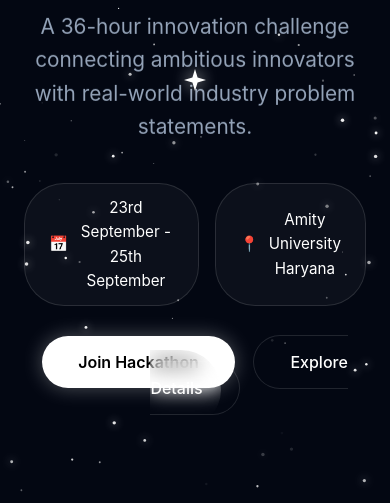
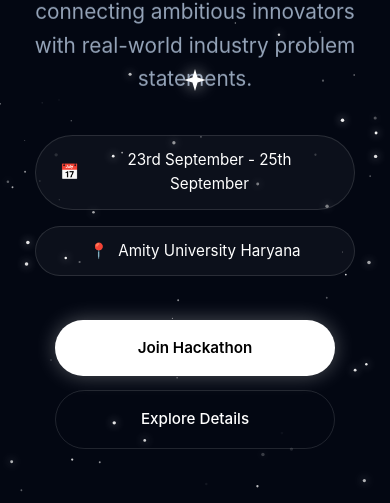
Before and after one commit to ArjitSingh0907/Origin-2026, a plain HTML site: page index.html in a window 390 px wide. Shown: the part 341-844 px from the top of the page. Drawn offline with Linux system fonts and the light colour scheme; a web font is replaced by a local one.

Commit message:
updated for mobile

```diff
--- a/style.css
+++ b/style.css
@@ -44,6 +44,44 @@ body {
     body.custom-cursor-active a,
     body.custom-cursor-active button {
         cursor: none !important;
+    }
+}
+/* Responsive Layout Fixes for Mobile */
+@media (max-width: 768px) {
+    /* 1. Fix Hero Meta Pills layout */
+    .meta-pills {
+        flex-direction: column;
+        align-items: center;
+        gap: 12px;
+    }
+
+    .pill {
+        width: 100%;
+        max-width: 320px;
+        justify-content: center;
+        text-align: center;
+        padding: 10px 18px;
+        border-radius: 20px;
+    }
+
+    /* 2. Fix Hero Action Buttons overlapping */
+    .hero-actions {
+        display: flex;
+        flex-direction: column;
+        align-items: center;
+        gap: 14px;
+        width: 100%;
+    }
+
+    .cta-btn-primary,
+    .cta-btn-secondary {
+        margin-left: 0 !important; /* Removes desktop side-margin */
+        width: 100%;
+        max-width: 280px;
+        text-align: center;
+        padding: 14px 24px;
+        font-size: 0.95rem;
+        box-sizing: border-box;
     }
 }
 
```
